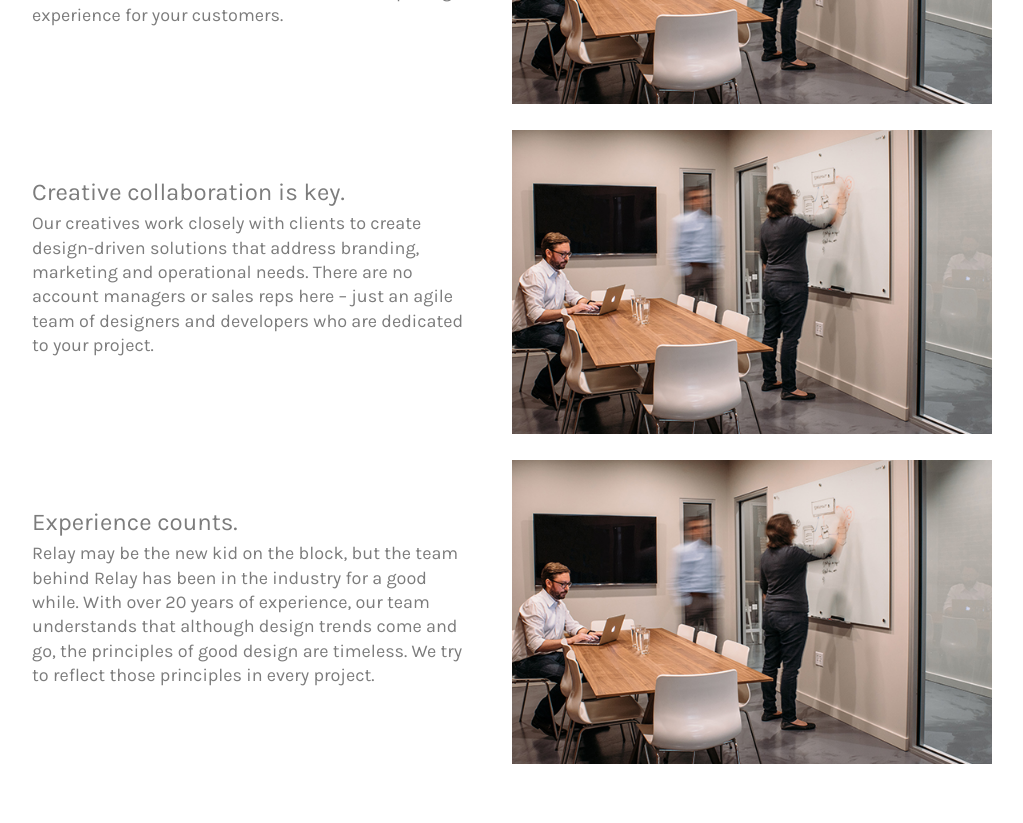
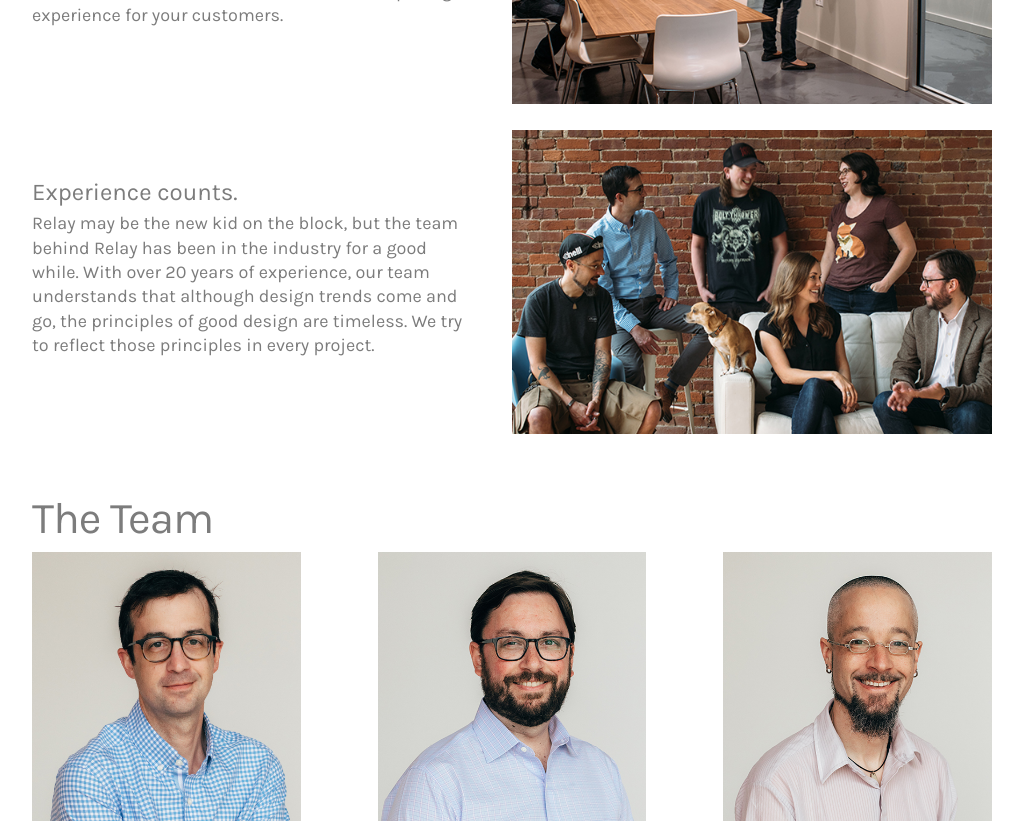
Before and after one commit to relaydesignco/relaywebsite, a Vue app: page /company in a window 1280 px wide. Shown: the part 1400-2223 px from the top of the page, without its empty margins (128-1151 px from the left). Built offline with nearby package versions, Linux system fonts and the light colour scheme; what vue-head would draw is missing.

Commit message:
Punt to finish Company page for now

```diff
--- a/src/components/Company.vue
+++ b/src/components/Company.vue
@@ -23,21 +23,11 @@
 
           <section class="slat">
             <div class="column-half">
-              <h3>Creative collaboration is key.</h3>
-              <p>Our creatives work closely with clients to create design-driven solutions that address branding, marketing and operational needs. There are no account managers or sales reps here – just an agile team of designers and developers who are dedicated to your project.</p>
-            </div>
-            <div class="column-half">
-              <img src="/static/company-small-1.jpg" />
-            </div>
-          </section>
-
-          <section class="slat">
-            <div class="column-half">
               <h3>Experience counts.</h3>
               <p>Relay may be the new kid on the block, but the team behind Relay has been in the industry for a good while. With over 20 years of experience, our team understands that although design trends come and go, the principles of good design are timeless. We try to reflect those principles in every project.</p>
             </div>
             <div class="column-half">
-              <img src="/static/company-small-1.jpg" />
+              <img src="/static/company-small-2.jpg" />
             </div>
           </section>
 
```
Also changed, not shown: static/company-small-2.jpg (added), 18 other files (tests, documents, lock files or other folders).
